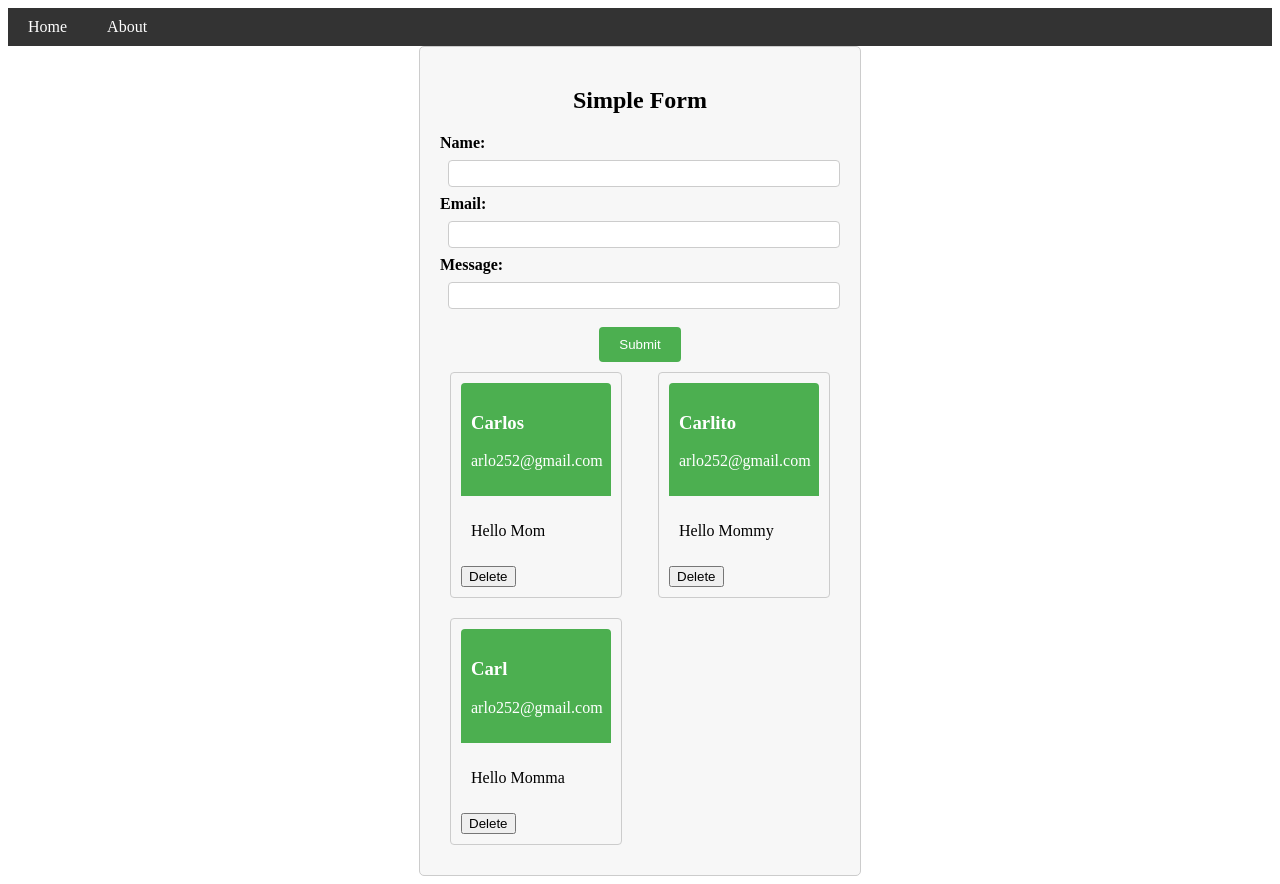
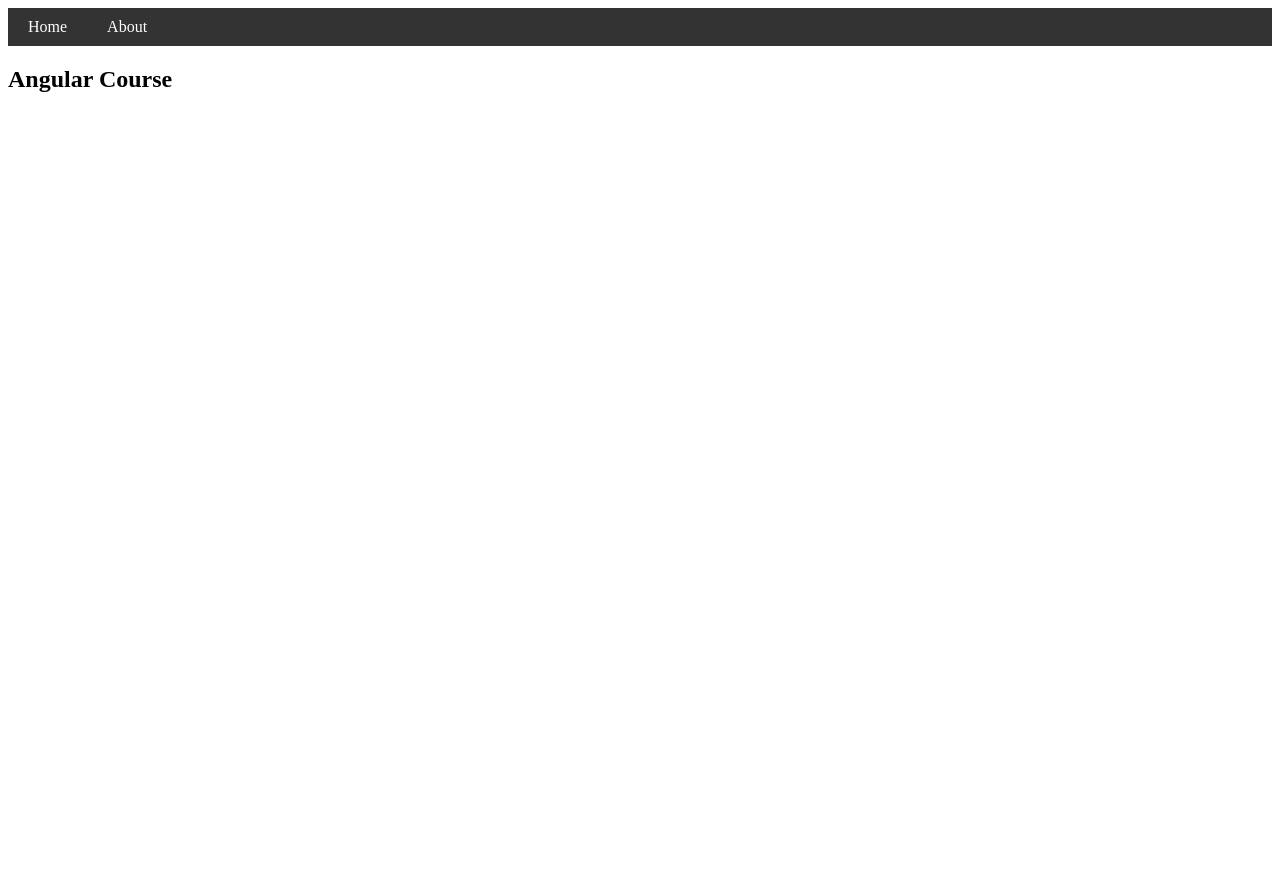
Before and after one commit to FunkyRobot73/skills, an Angular app: page / in a window 1280 px wide. After the commit the page ends 800 px from the top, so only its background shows below. Built offline with nearby package versions, Linux system fonts and the light colour scheme.

Commit message:
add routerLink on menu links

```diff
--- a/src/app/app-routing.module.ts
+++ b/src/app/app-routing.module.ts
@@ -1,7 +1,18 @@
 import { NgModule } from '@angular/core';
 import { RouterModule, Routes } from '@angular/router';
+import { FirstComponent } from './components/first/first.component';
+import { AboutComponent } from './components/about/about.component';
 
-const routes: Routes = [];
+const routes: Routes = [
+  {
+    path: 'home',
+    component: FirstComponent
+  },
+  {
+    path: 'about',
+    component: AboutComponent
+  }
+];
 
 @NgModule({
   imports: [RouterModule.forRoot(routes)],
--- a/src/app/app.component.html
+++ b/src/app/app.component.html
@@ -1,3 +1,3 @@
 <app-menu></app-menu>
-<app-first></app-first>
+<h2>Angular Course</h2>
 <router-outlet></router-outlet>
--- a/src/app/components/menu/menu.component.html
+++ b/src/app/components/menu/menu.component.html
@@ -1,6 +1,6 @@
 <div class="menu">
     <ul>
-        <li><a href="#">Home</a></li>
-        <li><a href="#">About</a></li>
+        <li><a routerLink="/home">Home</a></li>
+        <li><a routerLink="/about">About</a></li>
     </ul>
 </div>
```
